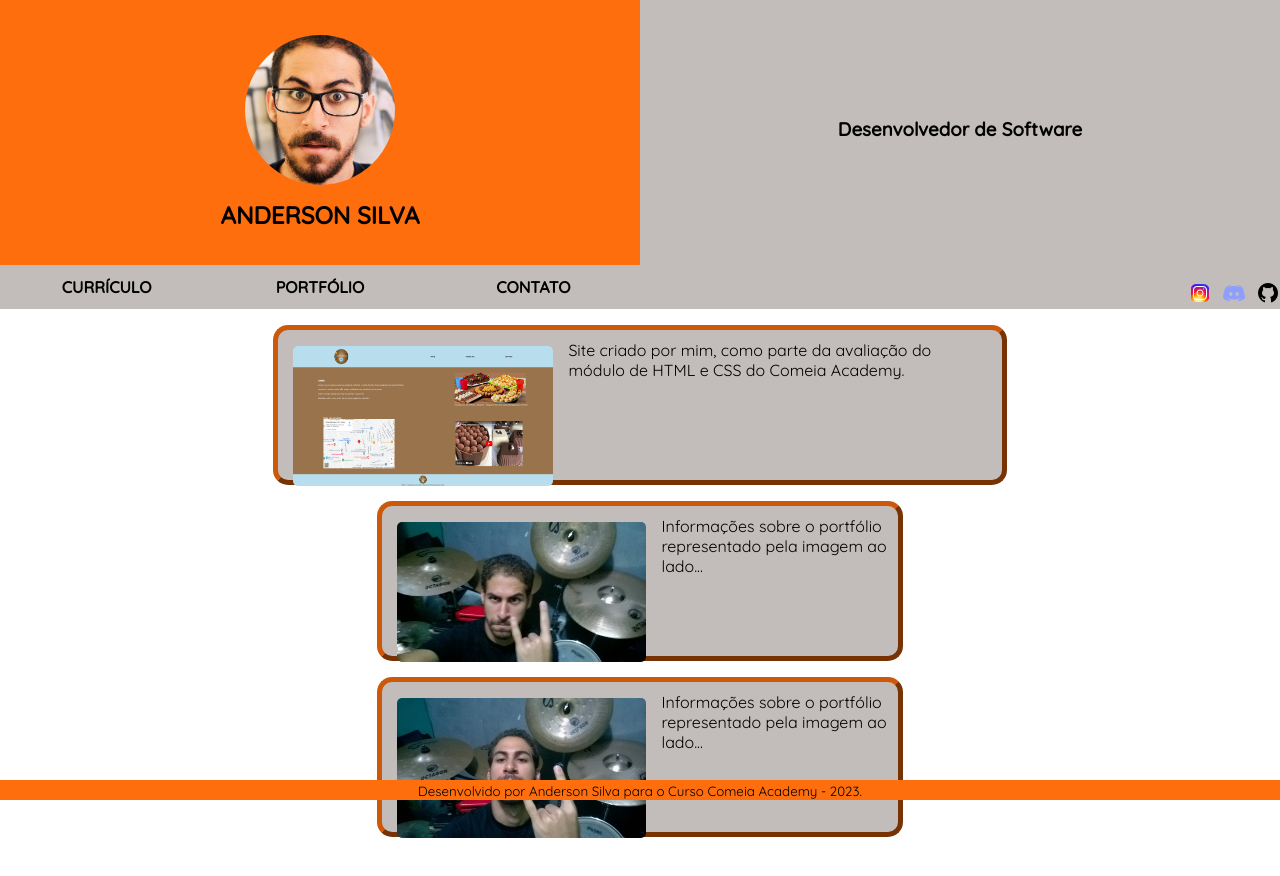
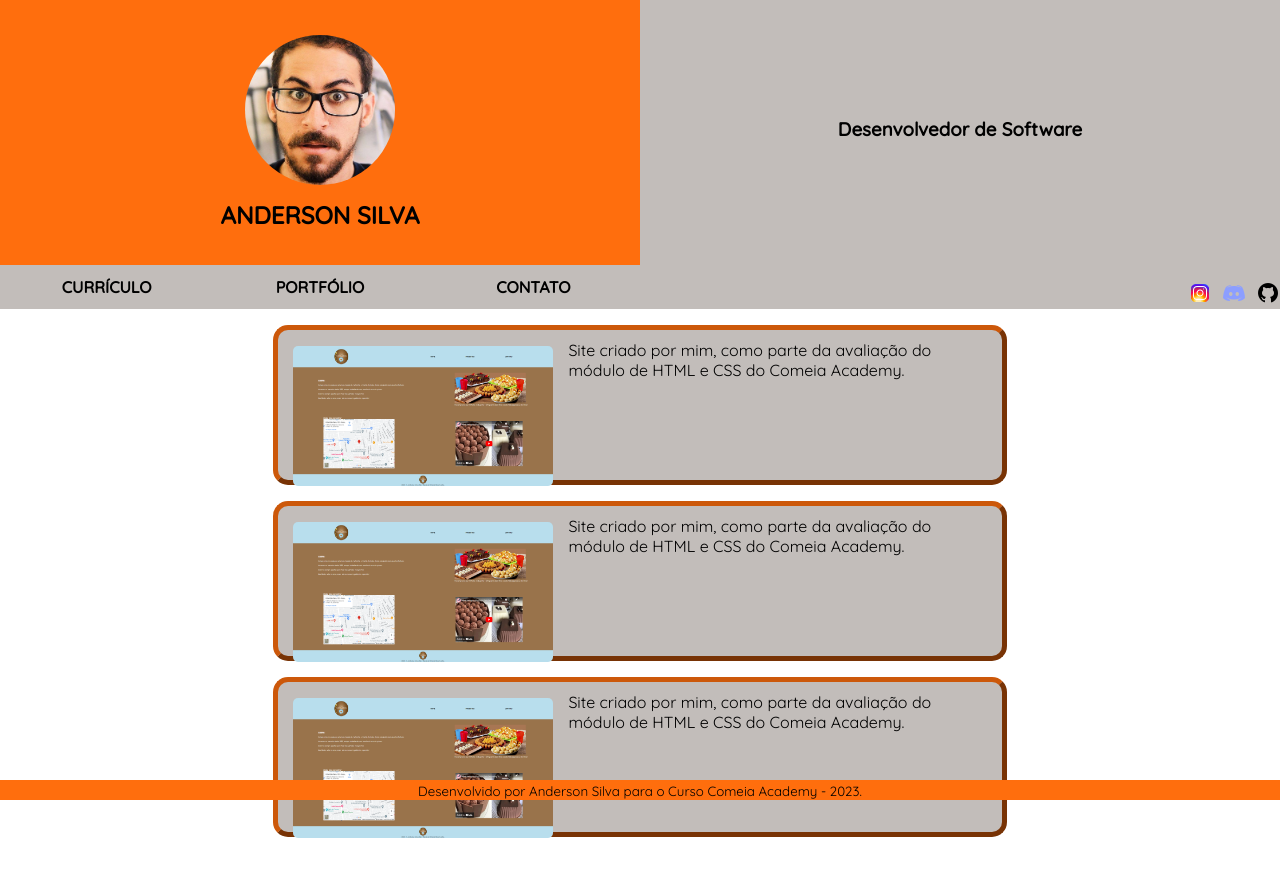
Before and after one commit to andersonkgs/meu-site-pessoal, a plain HTML site: page pages/portfolio.html in a window 1280 px wide. Drawn offline with Linux system fonts and the light colour scheme.

Commit message:
Refatoração: eliminação de linhas do CSS da classe button que não influencia em nada na página e alteração na página de portfólio.

```diff
--- a/css/style.css
+++ b/css/style.css
@@ -58,7 +58,6 @@
     display: inline-block;
     font-size: 16px;
     cursor: pointer;
-    float: left;
 }
 
 @media (min-width: 400px) {
--- a/pages/portfolio.html
+++ b/pages/portfolio.html
@@ -53,15 +53,15 @@
                     </a>
                 </div>
                 <div class="portfolio">
-                    <a href="" target="_blank">
-                        <img src="../images/portfolio1.jpg" alt="Foto de Anderson na Bateria 1">
-                        <p>Informações sobre o portfólio representado pela imagem ao lado...</p>
+                    <a href="https://andersonkgs.github.io/site-atelier-flor-azul/" target="_blank">
+                        <img src="../images/portfolio-atelier-flor-azul.png" alt="Site do Atelier Flor Azul">
+                        <p>Site criado por mim, como parte da avaliação do módulo de HTML e CSS do Comeia Academy.</p>
                     </a>
                 </div>
                 <div class="portfolio">
-                    <a href="" target="_blank">
-                        <img src="../images/portfolio2.jpg" alt="Foto de Anderson na Bateria 2">
-                        <p>Informações sobre o portfólio representado pela imagem ao lado...</p>
+                    <a href="https://andersonkgs.github.io/site-atelier-flor-azul/" target="_blank">
+                        <img src="../images/portfolio-atelier-flor-azul.png" alt="Site do Atelier Flor Azul">
+                        <p>Site criado por mim, como parte da avaliação do módulo de HTML e CSS do Comeia Academy.</p>
                     </a>
                 </div>
             </div>
```
